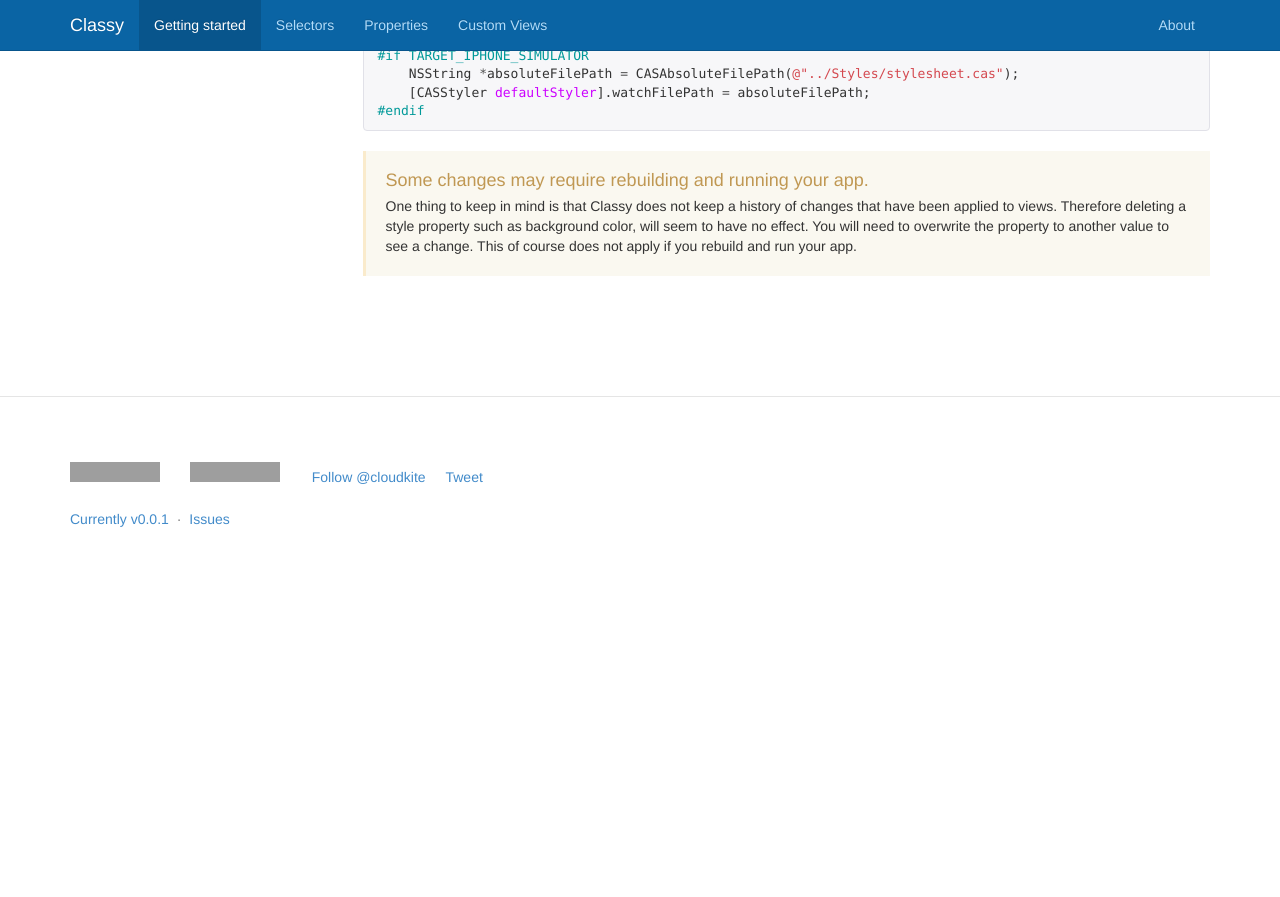
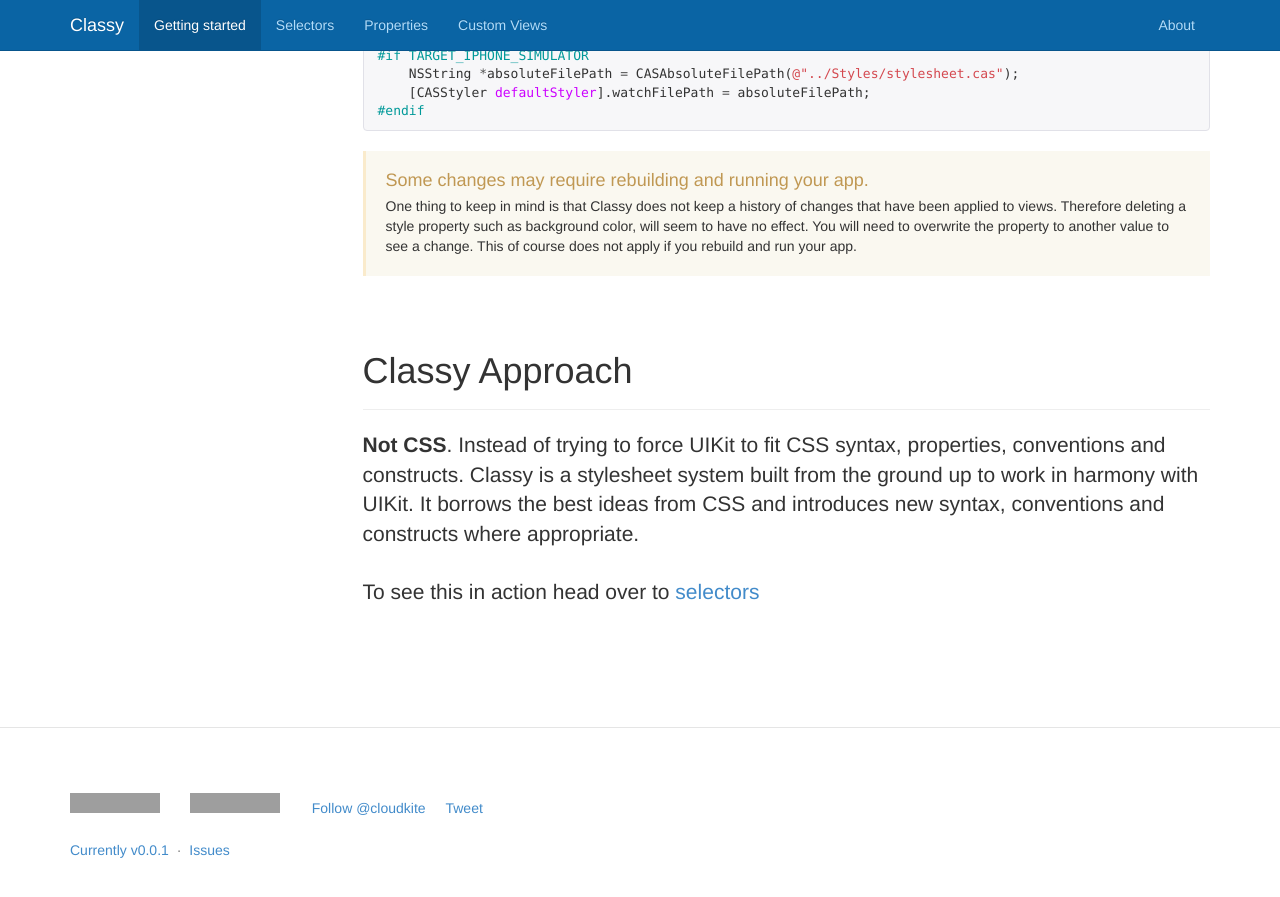
Before and after one commit to ClassyKit/Classy, a Jekyll site: the page built from getting-started.html, in a window 1280 px wide and 900 px high, scrolled down 1626 px. Shown: the top 897 px of the window. Built offline with Jekyll 4.4.1, drawn with Linux system fonts in a browser that asks for light colours; nearby versions of some CDN libraries; Markdown is read by kramdown in place of the engine named in the settings; comment, search, counter and statistics services are not loaded; before the commit the page ends 2195 px from its top, so only the background shows below that; grey boxes are pictures that could not be loaded.

Commit message:
Explain approach

```diff
--- a/_includes/nav-getting-started.html
+++ b/_includes/nav-getting-started.html
@@ -1,3 +1,4 @@
 <li class="active"><a href="#install">Installing Classy</a></li>
 <li><a href="#default-stylesheet">Default Stylesheet</a></li>
 <li><a href="#live-reload">Live Reload</a></li>
+<li><a href="#approach">Classy Approach</a></li>
--- a/getting-started.html
+++ b/getting-started.html
@@ -82,3 +82,14 @@
       </div>
     </div>
   </div>
+
+
+<!-- Classy Approach
+  ================================================== -->
+  <div class="bs-docs-section">
+    <div class="page-header">
+      <h1 id="approach">Classy Approach</h1>
+    </div>
+    <p class="lead"><b>Not CSS</b>. Instead of trying to force UIKit to fit CSS syntax, properties, conventions and constructs. Classy is a stylesheet system built from the ground up to work in harmony with UIKit. It borrows the best ideas from CSS and introduces new syntax, conventions and constructs where appropriate.<br/><br/>
+    To see this in action head over to <a href="/selectors/">selectors</a></p>
+  </div>
```
